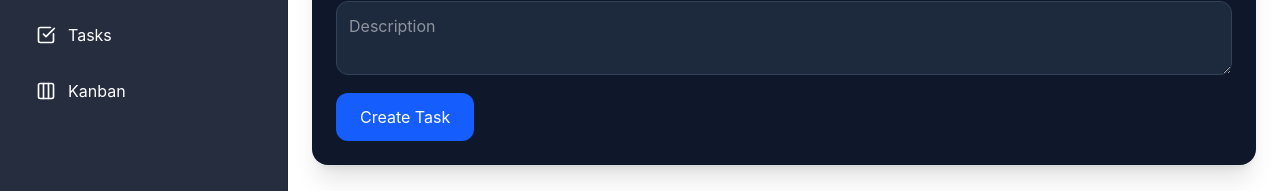
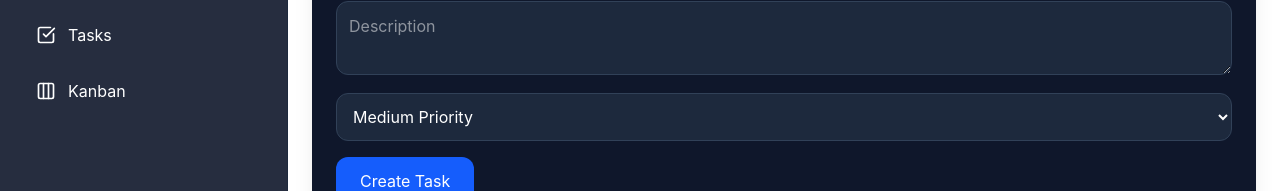
Before and after one commit to salmandev07/devflow, a React (Vite) app in the folder frontend/: page /tasks in a window 1280 px wide. Shown: the part 257-448 px from the top of the page. Built offline with nearby package versions, Linux system fonts and the light colour scheme; no server answers; sample sign-in values are in the browser's storage.

Commit message:
Add task priority selection and badges

```diff
--- a/frontend/src/pages/dashboard/TasksPage.tsx
+++ b/frontend/src/pages/dashboard/TasksPage.tsx
@@ -10,21 +10,16 @@ type Task = {
   title: string;
   description: string;
   status: string;
+  priority: string;
 };
 
 function TasksPage() {
   const [tasks, setTasks] = useState<Task[]>([]);
   const [title, setTitle] = useState("");
   const [description, setDescription] = useState("");
+  const [priority, setPriority] = useState("medium");
 
-  const loadTasks = async () => {
-    try {
-      const data = await getTasks();
-      setTasks(data);
-    } catch (error) {
-      console.error(error);
-    }
-  };
+
 
     useEffect(() => {
     const fetchTasks = async () => {
@@ -36,7 +31,7 @@ function TasksPage() {
         }
     };
 
-  fetchTasks();
+    void fetchTasks();
     }, []);
 
   const handleCreateTask = async () => {
@@ -49,14 +44,17 @@ function TasksPage() {
       await createTask({
         title,
         description,
+        priority,
         project: 1,
         team: 1,
       });
 
       setTitle("");
       setDescription("");
+      setPriority("medium");
 
-      loadTasks();
+      const data = await getTasks();
+        setTasks(data);
     } catch (error) {
       console.error(error);
       alert("Failed to create task");
@@ -87,6 +85,22 @@ function TasksPage() {
           className="w-full p-3 rounded-xl bg-slate-800 text-white border border-slate-700 mb-3"
         />
 
+        <select
+          value={priority}
+          onChange={(e) =>
+            setPriority(e.target.value)
+          }
+          className="w-full p-3 rounded-xl bg-slate-800 text-white border border-slate-700 mb-4"
+        >
+          <option value="low">Low Priority</option>
+          <option value="medium">
+            Medium Priority
+          </option>
+          <option value="high">
+            High Priority
+          </option>
+        </select>
+
         <button
           onClick={handleCreateTask}
           className="
@@ -116,7 +130,6 @@ function TasksPage() {
               p-6
               shadow-xl
               hover:border-blue-500
-              hover:scale-105
               transition-all
             "
           >
@@ -128,10 +141,9 @@ function TasksPage() {
               {task.description}
             </p>
 
+            <div className="flex gap-2 mt-4">
               <span
                 className="
-                inline-block
-                mt-4
                   px-3
                   py-1
                   rounded-full
@@ -142,6 +154,19 @@ function TasksPage() {
               >
                 {task.status}
               </span>
+
+              <span
+                className={`px-3 py-1 rounded-full text-sm text-white ${
+                  task.priority === "high"
+                    ? "bg-red-600"
+                    : task.priority === "medium"
+                    ? "bg-yellow-600"
+                    : "bg-green-600"
+                }`}
+              >
+                {task.priority}
+              </span>
+            </div>
           </div>
         ))}
       </div>
--- a/frontend/src/services/taskService.ts
+++ b/frontend/src/services/taskService.ts
@@ -23,6 +23,7 @@ export const createTask = async (
     description: string;
     project: number;
     team: number;
+    priority: string;
   }
 ) => {
   const response = await axios.post(
```
Lines whose indentation alone changed are shown as unchanged.
